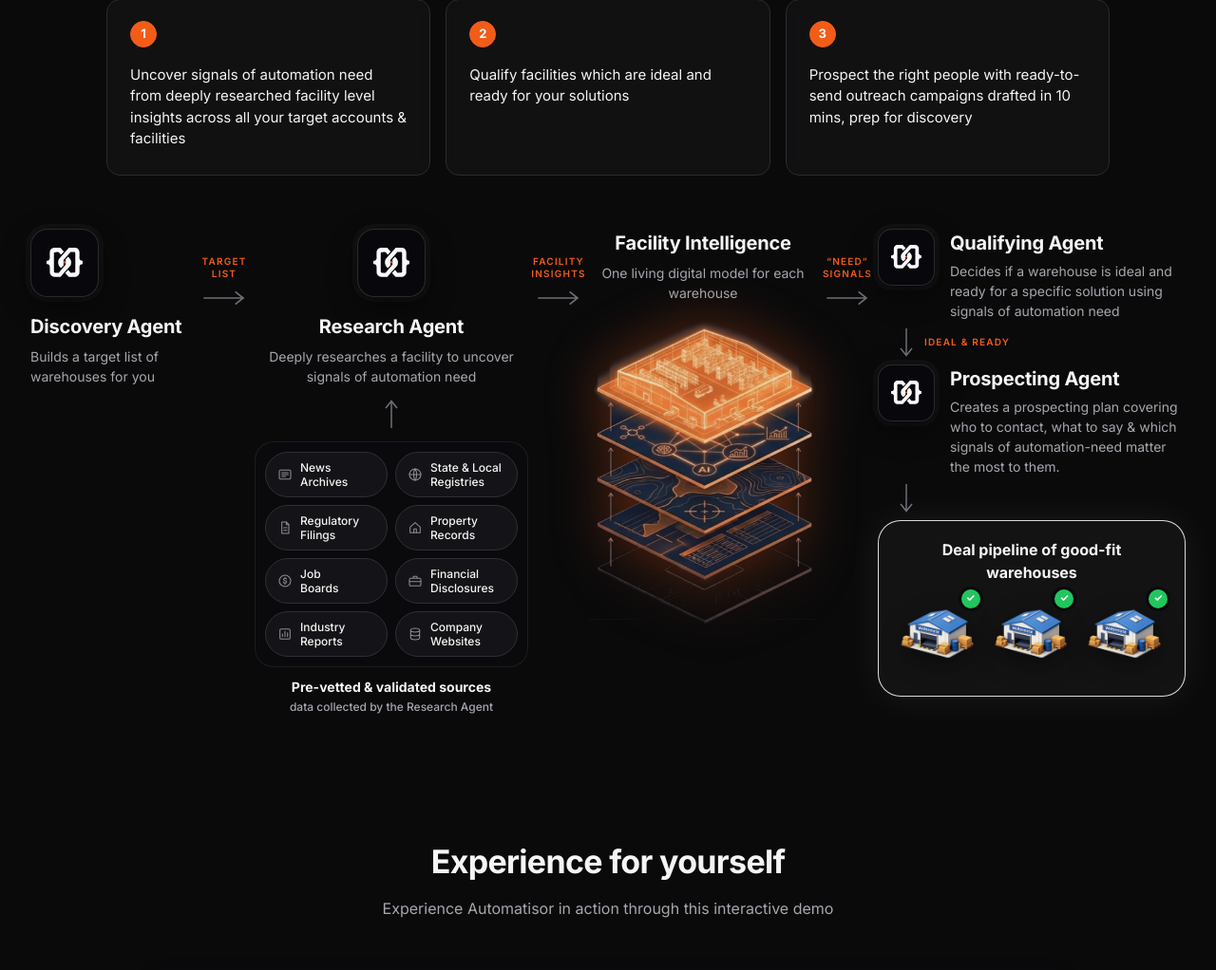
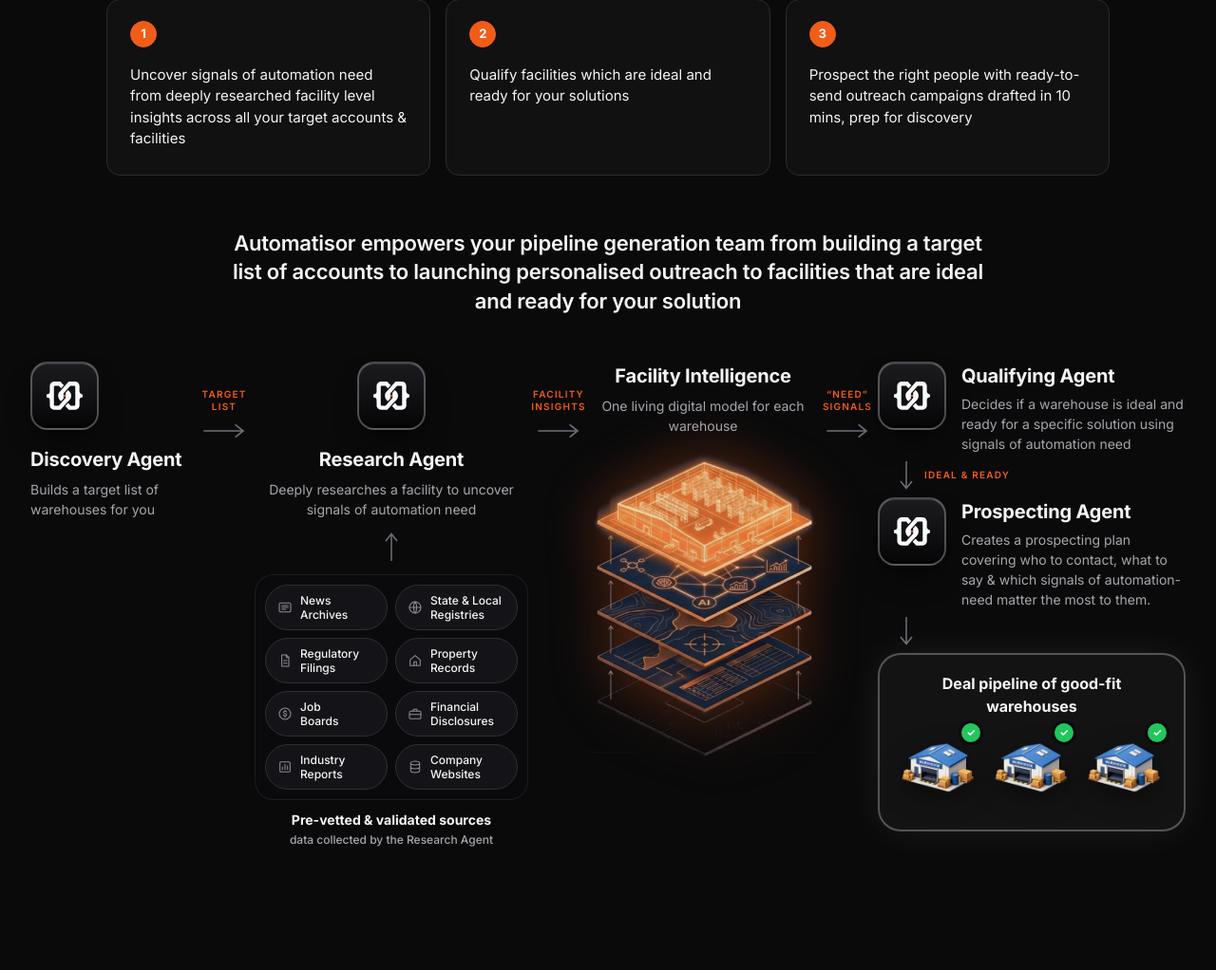
Before and after one commit to Hrytos/automatisor_landing, a Node server app: page / in a window 1280 px wide. Shown: the part 1340-2362 px from the top of the page at 95% size. Run offline with Node 20, Linux system fonts and the light colour scheme; some libraries are stand-ins or nearby versions.

Commit message:
Hero layout, card styling and agent flow polish
- Widen header and hero (halve side gutters); panel below hero matches flow canvas width
- Hero carousel cards: rounded corners, white-to-peach gradient, darker text/borders for legibility, bold "Why?"
- Agent flow: remove step labels, raised flow tiles at uniform size, matching flow-pipeline border, add canvas title
- Top-align Add-ons table headers on pricing

Co-Authored-By: Claude Opus 5.5 <noreply@anthropic.com>

```diff
--- a/public/css/styles.css
+++ b/public/css/styles.css
@@ -595,15 +595,19 @@ button { font-family: inherit; cursor: pointer; }
 .hero-card {
   /* White card: the shared tokens are re-pointed to the light-panel palette
      so every nested element (text, labels, borders, inset rows) reads on white. */
-  --text-primary: var(--light-panel-text);
-  --text-secondary: var(--light-panel-text-sub);
-  --border-light: var(--light-panel-border);
-  --hero-card-inset: #f4f4f2;
+  /* Darker text + warm translucent borders/insets so everything stays
+     legible over the white-to-peach gradient background */
+  --text-primary: #111114;
+  --text-secondary: #3d3a38;
+  --border-light: rgba(120, 52, 18, 0.2);
+  --hero-card-inset: rgba(255, 255, 255, 0.72);
   grid-area: 1 / 1;
   display: flex;
   flex-direction: column;
-  background: #fff;
+  background: linear-gradient(160deg, #ffffff 0%, #fff0e7 45%, #ffd3ba 100%);
   border: 1px solid var(--border-light);
+  border-radius: var(--radius-lg);
+  overflow: hidden;
   text-align: left;
   opacity: 0;
   visibility: hidden;
@@ -632,7 +636,7 @@ button { font-family: inherit; cursor: pointer; }
 .hero-card-stats dd { margin-top: 4px; font-size: 15px; font-weight: 700; color: var(--text-primary); }
 .hero-card-label { margin-top: 24px; }
 .hero-card-signals { list-style: none; margin-top: 10px; display: flex; flex-direction: column; gap: 8px; }
-.hero-card-signals li { position: relative; padding-left: 22px; font-size: 14px; color: var(--text-primary); opacity: 0.9; }
+.hero-card-signals li { position: relative; padding-left: 22px; font-size: 14px; color: var(--text-primary); }
 .hero-card-signals li::before {
   content: "";
   position: absolute;
@@ -694,6 +698,10 @@ button { font-family: inherit; cursor: pointer; }
 .criteria-desc { margin-top: 6px; font-size: 12.5px; line-height: 1.5; color: var(--text-secondary); }
 .criteria-tag { display: inline-block; margin-right: 6px; padding: 1px 8px; border-radius: var(--radius-pill); font-size: 11.5px; font-weight: 500; }
 .tag-blue { background: rgba(37, 99, 235, 0.1); color: #1d4ed8; }
+/* Solid tag fills inside the gradient cards (translucent ones turn muddy on peach) */
+.hero-card .tag-blue { background: #e4ebff; color: #1a44c2; }
+.hero-card .tag-red { background: #fde3df; color: #a51d12; }
+.hero-card .tag-amber { background: #fff1c9; color: #7a4f00; }
 .tag-red { background: var(--accent-red-bg); color: #b42318; }
 .tag-amber { background: var(--brand-yellow-bg); color: #8a5a00; }
 
@@ -761,6 +769,7 @@ button { font-family: inherit; cursor: pointer; }
   letter-spacing: 0.08em;
   text-transform: uppercase;
 }
+.match-why strong:not(.match-details) { font-weight: 700; }
 .match-why p { margin-top: 6px; color: var(--text-primary); opacity: 0.9; }
 .match-why .match-details { margin-top: 10px; }
 .sr-only { position: absolute; width: 1px; height: 1px; overflow: hidden; clip: rect(0 0 0 0); white-space: nowrap; }
@@ -1535,6 +1544,19 @@ button { font-family: inherit; cursor: pointer; }
   margin: 0 auto;
   padding: 0 32px;
 }
+/* Spans every column, sits above the five-step illustration */
+.flow-canvas-title {
+  grid-column: 1 / -1;
+  justify-self: center;
+  max-width: 820px;
+  margin-bottom: 48px;
+  font-size: 22px;
+  font-weight: 600;
+  line-height: 1.4;
+  letter-spacing: -0.01em;
+  text-align: center;
+  color: var(--text-primary);
+}
 .flow-step { display: flex; flex-direction: column; gap: 6px; }
 .flow-step-2, .flow-step-3 { align-items: center; text-align: center; }
 .flow-tile {
@@ -1544,10 +1566,14 @@ button { font-family: inherit; cursor: pointer; }
   display: grid;
   place-items: center;
   margin-bottom: 10px;
-  background: #07070c;
-  border: 1px solid rgba(255, 255, 255, 0.14);
+  /* Raised tile: same treatment as the "All plans include" tiles */
+  background: linear-gradient(180deg, #1c1c20 0%, #050506 100%);
+  border: 2px solid rgba(255, 255, 255, 0.28);
   border-radius: 18px;
-  box-shadow: 0 10px 30px rgba(0, 0, 0, 0.45), 0 0 0 5px rgba(255, 255, 255, 0.03);
+  box-shadow:
+    0 16px 32px -12px rgba(0, 0, 0, 0.9),
+    inset 0 1px 0 rgba(255, 255, 255, 0.1),
+    inset 0 -3px 0 rgba(0, 0, 0, 0.5);
 }
 .flow-tile img { width: 38px; height: auto; }
 .flow-title { font-size: 20px; font-weight: 700; letter-spacing: -0.01em; color: var(--text-primary); }
@@ -1615,13 +1641,12 @@ button { font-family: inherit; cursor: pointer; }
 /* Steps 4-5 and the resulting pipeline */
 .flow-step-4 { gap: 0; }
 .flow-agent-row { display: flex; gap: 16px; align-items: flex-start; }
-.flow-agent-row .flow-tile { width: 60px; height: 60px; border-radius: 15px; margin-bottom: 0; }
-.flow-agent-row .flow-tile img { width: 32px; }
+.flow-agent-row .flow-tile { margin-bottom: 0; }
 .flow-agent-row .flow-desc { margin-top: 4px; }
 .flow-down { display: flex; align-items: center; gap: 10px; margin: 6px 0 6px 21px; color: var(--text-tertiary); }
 .flow-pipeline {
   padding: 18px 18px 20px;
-  border: 1px solid rgba(255, 255, 255, 0.85);
+  border: 2px solid rgba(255, 255, 255, 0.28);
   border-radius: 24px;
   background: rgba(255, 255, 255, 0.04);
   box-shadow: 0 0 40px rgba(255, 255, 255, 0.07);
@@ -1650,6 +1675,7 @@ button { font-family: inherit; cursor: pointer; }
 /* Narrow screens: one column, steps centred, arrows turned to point down */
 @media (max-width: 1100px) {
   .flow-canvas { grid-template-columns: minmax(0, 1fr); justify-items: center; row-gap: 12px; max-width: 520px; padding: 0 20px; }
+  .flow-canvas-title { margin-bottom: 24px; font-size: 18px; }
   .flow-step { align-items: center; text-align: center; }
   .flow-step-1 .flow-desc { max-width: 280px; }
   /* Rotated arrow keeps its 48x20 layout box, so pad the row to its
--- a/views/index.ejs
+++ b/views/index.ejs
@@ -189,6 +189,8 @@
     </div>
     <div class="flow-canvas">
 
+      <h3 class="flow-canvas-title">Automatisor empowers your pipeline generation team from building a target list of accounts to launching personalised outreach to facilities that are ideal and ready for your solution</h3>
+
       <div class="flow-step flow-step-1">
         <span class="flow-tile"><img src="/images/headerlogo.svg" alt=""></span>
         <h3 class="flow-title">Discovery Agent</h3>
```
